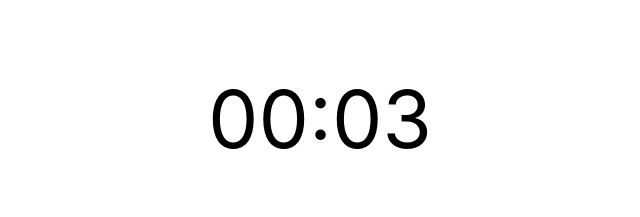
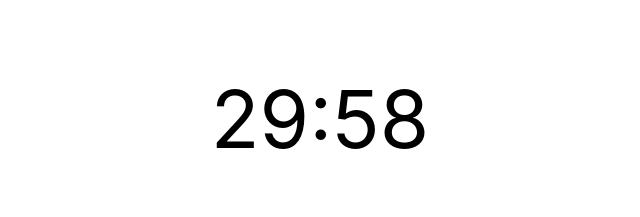
Before and after one commit to zsofiawalter/MovementApp, a React (Create React App) app in the folder frontend/: page / in a window 1280 px wide. Both pictures are taken after a click on the button "Start". Shown: the part 187-404 px from the top of the page, without its empty margins (320-960 px from the left). Built offline with nearby package versions, Linux system fonts and the light colour scheme.

Commit message:
Added warning notification

```diff
--- a/frontend/src/TimerComponents/Timer.tsx
+++ b/frontend/src/TimerComponents/Timer.tsx
@@ -1,5 +1,6 @@
-import React, { useState, useEffect } from 'react';
-import './timer_style.css'; // Import CSS for styling
+import React, { useState, useEffect } from "react";
+import "./timer_style.css"; // Import CSS for styling
+import addNotification from "react-push-notification";
 
 interface TimerProps {
   minutes: number;
@@ -8,13 +9,22 @@ interface TimerProps {
   onComplete: () => void;
 }
 
-const Timer: React.FC<TimerProps> = ({ minutes, seconds, title, onComplete }) => {
+const Timer: React.FC<TimerProps> = ({
+  minutes,
+  seconds,
+  title,
+  onComplete,
+}) => {
   const [timeLeft, setTimeLeft] = useState<number>(minutes * 60 + seconds);
   const [timerRunning, setTimerRunning] = useState<boolean>(true);
   const [timerComplete, setTimerComplete] = useState<boolean>(false);
 
   useEffect(() => {
     if (timerRunning && timeLeft >= 0) {
+      if (timerRunning && timeLeft === 60) {
+        warning();
+      }
+
       const timer = setTimeout(() => {
         setTimeLeft(timeLeft - 1);
       }, 1000);
@@ -26,19 +36,32 @@ const Timer: React.FC<TimerProps> = ({ minutes, seconds, title, onComplete }) =>
     }
   }, [timeLeft, timerRunning, onComplete]);
 
-  const displayMinutes: string = Math.floor(timeLeft / 60).toString().padStart(2, '0');
-  const displaySeconds: string = (timeLeft % 60).toString().padStart(2, '0');
+  const displayMinutes: string = Math.floor(timeLeft / 60)
+    .toString()
+    .padStart(2, "0");
+  const displaySeconds: string = (timeLeft % 60).toString().padStart(2, "0");
+
+  const warning = () => {
+    addNotification({
+      title: "1 minute left!",
+      message: "Time to wrap up",
+      duration: 10000,
+      native: true,
+    });
+  };
 
   return (
     <div className="countdown-container">
-      <div className='title'>
-        <p className='title-text'>{title}</p>
+      <div className="title">
+        <p className="title-text">{title}</p>
       </div>
-      {(
+      {
         <div className="timer">
-          <p className="timer-text">{displayMinutes}:{displaySeconds}</p>
+          <p className="timer-text">
+            {displayMinutes}:{displaySeconds}
+          </p>
         </div>
-      )}
+      }
     </div>
   );
 };
--- a/frontend/src/TimerComponents/time_config.json
+++ b/frontend/src/TimerComponents/time_config.json
@@ -1,10 +1,10 @@
 {
     "focus_time": {
-        "minutes": 0,
-        "seconds": 5
+        "minutes": 30,
+        "seconds": 0
     },
     "move_time": {
-        "minutes": 0,
-        "seconds": 5
+        "minutes": 30,
+        "seconds": 0
     }
 }
```
